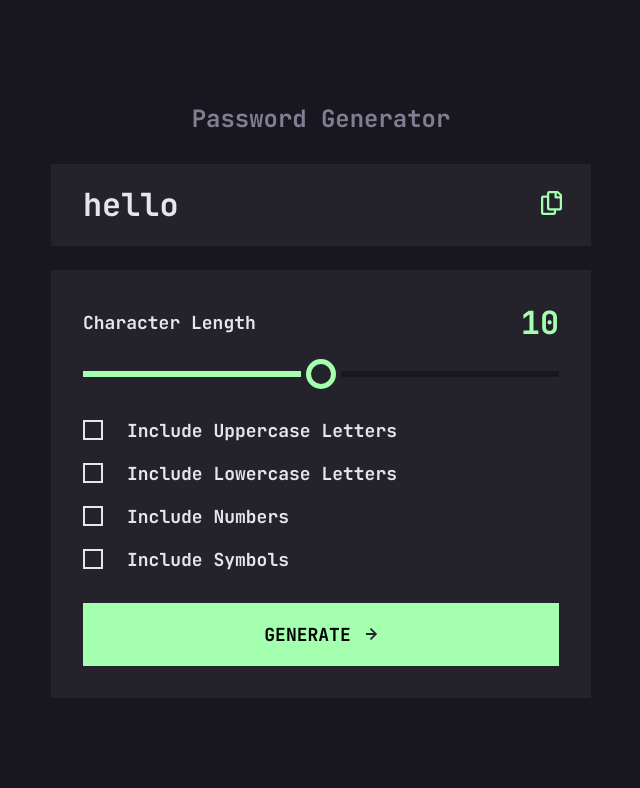
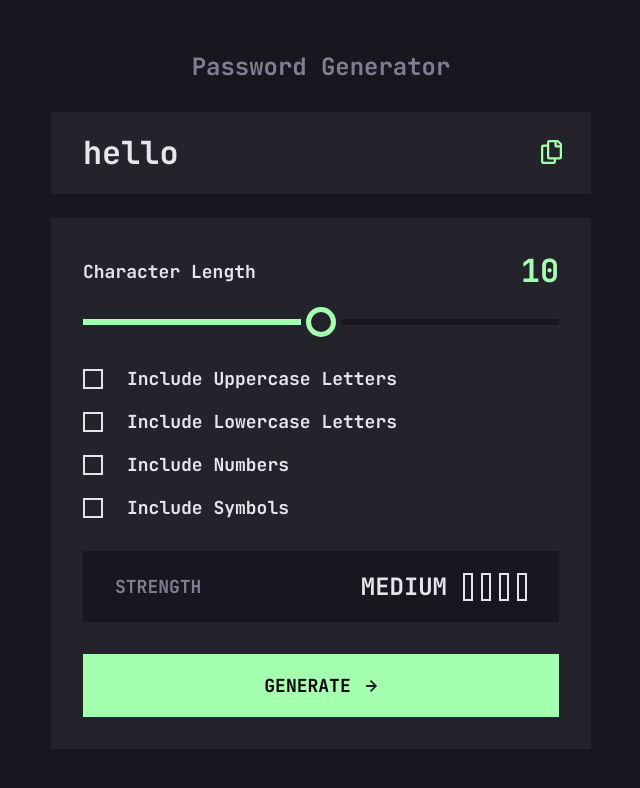
Before and after one commit to towkir/password-generator, a React (Vite) app: page / in a window 1280 px wide. Shown: the top 788 px of the page, without its empty margins (319-959 px from the left). Built offline with nearby package versions, Linux system fonts and the light colour scheme.

Commit message:
added a static strength indicator component

```diff
--- a/src/components/PasswordGenerator/index.jsx
+++ b/src/components/PasswordGenerator/index.jsx
@@ -1,4 +1,5 @@
 import { useState } from 'react'
+import StrengthIndicator from "components/StrengthIndicator"
 import './index.css'
 
 function PasswordGenerator() {
@@ -49,6 +50,7 @@ function PasswordGenerator() {
           </label>
         )}
       </div>
+      <StrengthIndicator />
       <button type="button" className="big-button">
         Generate <img src="src/assets/icons/icon-arrow-right.svg" className="icon" />
       </button>
--- /dev/null
+++ b/src/components/StrengthIndicator/index.css
@@ -0,0 +1,64 @@
+.strength-indicator {
+  padding: 20px 32px;
+  background-color: var(--very-dark-grey);
+  margin-bottom: 32px;
+  display: flex;
+  align-items: center;
+  justify-content: space-between;
+  text-transform: uppercase;
+}
+
+.strength-indicator .label {
+  color: var(--grey)
+}
+
+.strength-indicator .strength {
+  display: flex;
+  align-items: center;
+}
+
+.strength-indicator .strength .value {
+  color: var(--almost-white);
+  font-size: 1.33rem;
+  margin-right: 16px;
+}
+
+.strength-indicator .strength .indicator {
+  display: inline-block;
+  height: 28px;
+}
+
+.strength-indicator .strength .indicator span {
+  display: inline-block;
+  width: 10px;
+  height: 28px;
+  box-sizing: border-box;
+  border: 2px solid var(--almost-white);
+  transition-property: border-color, background-color;
+  transition-duration: 0.3s;
+  transition-timing-function: ease-in-out;
+}
+
+.strength-indicator .strength .indicator span:not(:last-child) {
+  margin-right: 8px;
+}
+
+.strength-indicator .strength .indicator span.filled {
+  border-color: transparent;
+}
+
+.strength-indicator .strength .indicator.meh span.filled {
+  background-color: var(--red);
+}
+
+.strength-indicator .strength .indicator.weak span.filled {
+  background-color: var(--orange);
+}
+
+.strength-indicator .strength .indicator.medium span.filled {
+  background-color: var(--yellow);
+}
+
+.strength-indicator .strength .indicator.strong span.filled {
+  background-color: var(--neon-green);
+}
--- /dev/null
+++ b/src/components/StrengthIndicator/index.jsx
@@ -0,0 +1,20 @@
+import './index.css'
+
+const StrengthIndicator = function () {
+  return (
+    <div className="strength-indicator">
+      <span className="label">Strength</span>
+      <div className="strength">
+        <span className="value">Medium</span>
+        <span className="indicator">
+          <span></span>
+          <span></span>
+          <span></span>
+          <span></span>
+        </span>
+      </div>
+    </div>
+  )
+}
+
+export default StrengthIndicator
```
